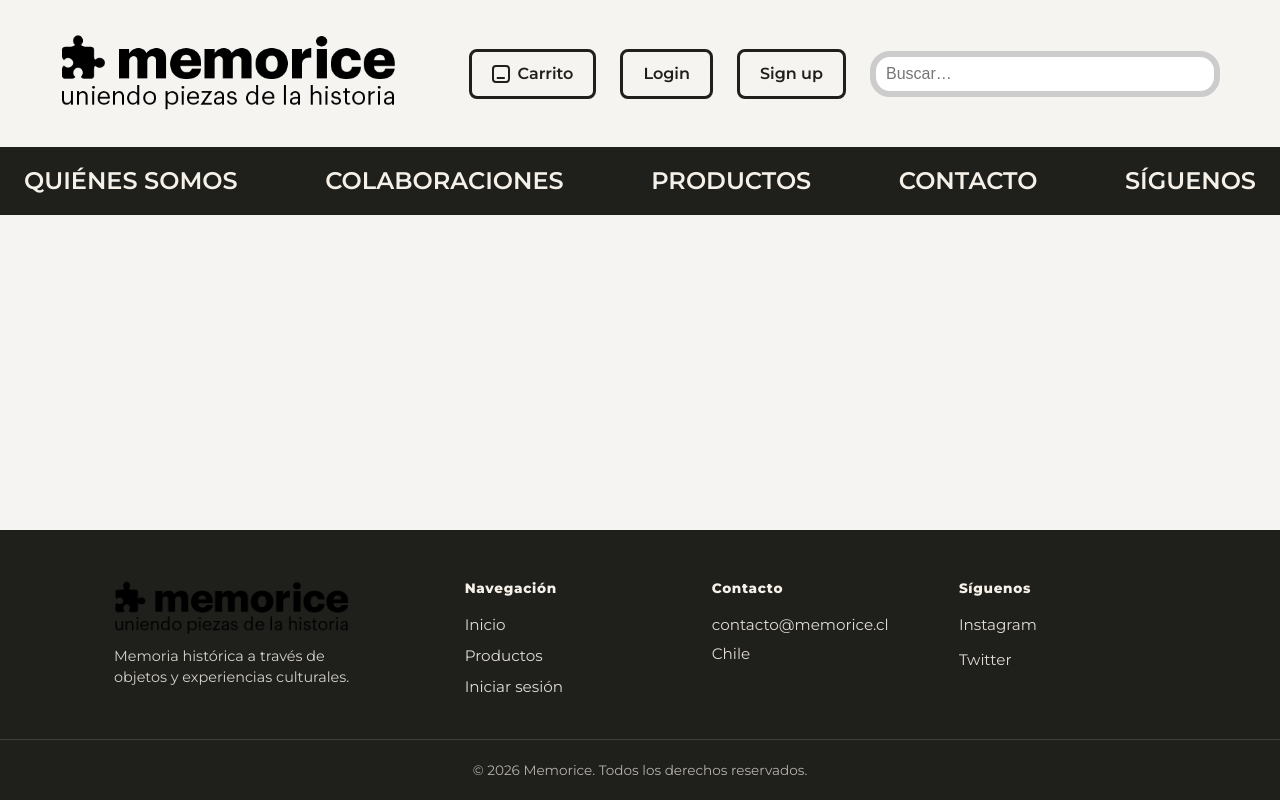
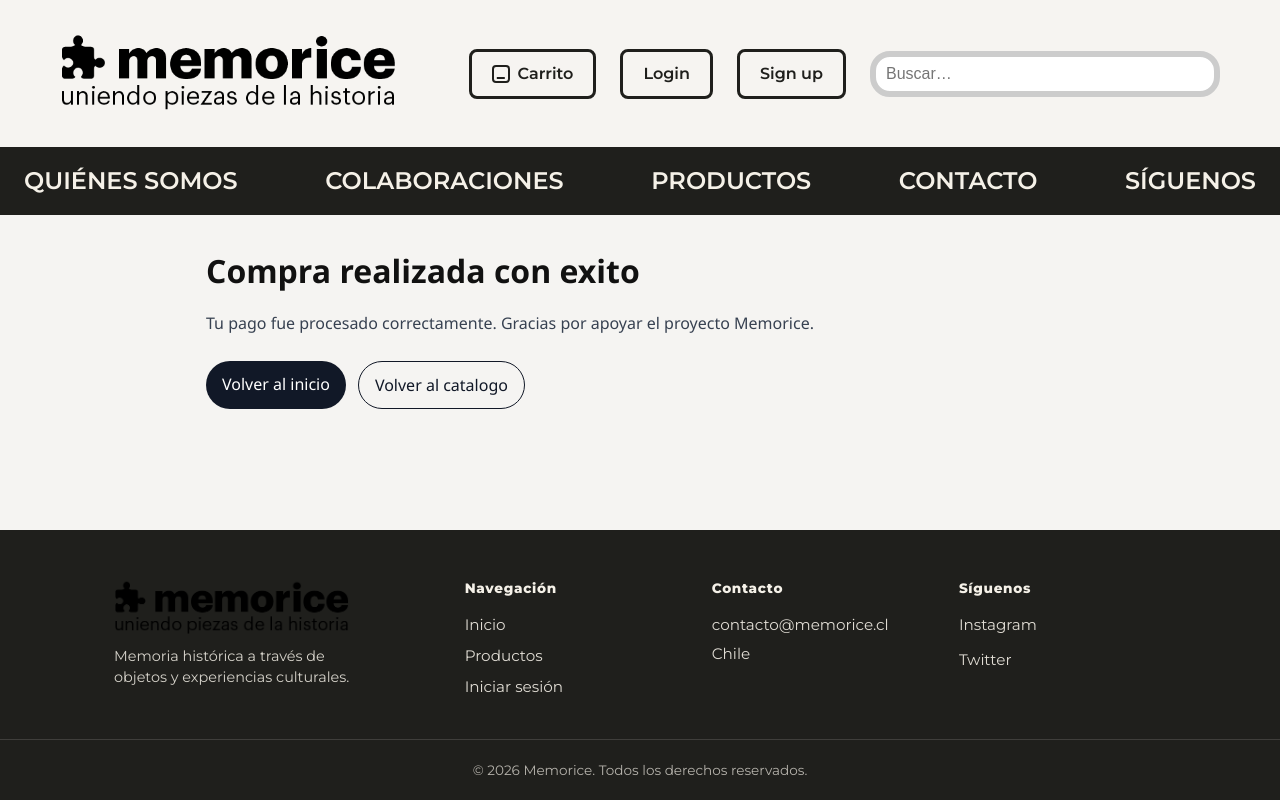
Before and after one commit to CamiloHache/Proyecto7ecommerce, a React (Vite) app in the folder client/: page /success in a window 1280 px wide. Built offline with nearby package versions, Linux system fonts and the light colour scheme; no server answers.

Commit message:
Fase 4: Configuración redirecciónes de pago y limpieza carrito post compra

```diff
--- a/client/src/App.jsx
+++ b/client/src/App.jsx
@@ -9,6 +9,7 @@
 import Login from "./pages/Login";
 import Signup from "./pages/Signup";
 import Perfil from "./pages/Perfil";
+import Success from "./pages/Success";
 import { UserContext } from "./context/userContext";
 import "./App.css";
 
@@ -33,6 +34,7 @@
             <Route path="/productos" element={<Products />} />
             <Route path="/productos/:id" element={<ProductDetail />} />
             <Route path="/cart" element={<Cart />} />
+            <Route path="/success" element={<Success />} />
             <Route path="/login" element={<Login />} />
             <Route path="/signup" element={<Signup />} />
             <Route
--- a/client/src/context/cartContext.jsx
+++ b/client/src/context/cartContext.jsx
@@ -1,5 +1,5 @@
 /* eslint-disable react-refresh/only-export-components */
-import { createContext, useState } from "react";
+import { createContext, useCallback, useState } from "react";
 
 export const CartContext = createContext();
 
@@ -22,13 +22,19 @@
     setCart(cart.filter((item) => item._id !== productId));
   };
 
+  const clearCart = useCallback(() => {
+    setCart([]);
+  }, []);
+
   const totalPrice = cart.reduce(
     (acc, item) => acc + ((item.precio || 0) * (item.quantity || 1)),
     0
   );
 
   return (
-    <CartContext.Provider value={{ cart, addToCart, removeFromCart, totalPrice }}>
+    <CartContext.Provider
+      value={{ cart, addToCart, removeFromCart, clearCart, totalPrice }}
+    >
       {children}
     </CartContext.Provider>
   );
--- a/client/src/pages/Cart.jsx
+++ b/client/src/pages/Cart.jsx
@@ -2,7 +2,6 @@
 import { CartContext } from "../context/cartContext";
 import { UserContext } from "../context/userContext";
 import { Link, useNavigate } from "react-router-dom";
-import { loadStripe } from "@stripe/stripe-js";
 import axios from "axios";
 import "./Cart.css";
 
@@ -17,18 +16,10 @@
     () => import.meta.env.VITE_API_URL || "http://localhost:4000",
     []
   );
-  const stripePublicKey = import.meta.env.VITE_STRIPE_PUBLIC_KEY;
 
   const handleCheckout = async () => {
     if (!token) {
       navigate("/login");
-      return;
-    }
-
-    if (!stripePublicKey) {
-      setCheckoutError(
-        "Falta configurar VITE_STRIPE_PUBLIC_KEY en el frontend."
-      );
       return;
     }
 
@@ -55,29 +46,22 @@
         }
       );
 
-      const stripe = await loadStripe(stripePublicKey);
-
-      if (!stripe) {
-        setCheckoutError(
-          "No fue posible inicializar Stripe. Revisa la clave pública."
-        );
+      const checkoutUrl = res.data?.url;
+      if (!checkoutUrl) {
+        setCheckoutError("No se recibió la URL de checkout desde el backend.");
         return;
       }
 
-      const sessionId = res.data?.id;
-      if (!sessionId) {
-        setCheckoutError("No se recibió session.id desde el backend.");
-        return;
-      }
+      window.location.assign(checkoutUrl);
+    } catch (error) {
+      const status = error.response?.status;
+      const backendMsg = error.response?.data?.msg || error.response?.data?.error;
+      const networkMsg = error.message;
 
-      const { error } = await stripe.redirectToCheckout({ sessionId });
-      if (error) {
-        setCheckoutError(error.message || "No fue posible redirigir a Stripe.");
-      }
-    } catch (error) {
       setCheckoutError(
-        error.response?.data?.msg ||
-          error.response?.data?.error ||
+        backendMsg ||
+          (status ? `Error ${status} al iniciar checkout.` : null) ||
+          networkMsg ||
           "Error al iniciar el checkout."
       );
     } finally {
--- /dev/null
+++ b/client/src/pages/Success.jsx
@@ -0,0 +1,52 @@
+import { useContext, useEffect } from "react";
+import { Link } from "react-router-dom";
+import { CartContext } from "../context/cartContext";
+
+const Success = () => {
+  const { clearCart } = useContext(CartContext);
+
+  useEffect(() => {
+    clearCart();
+  }, [clearCart]);
+
+  return (
+    <section style={{ padding: "2rem 1rem", maxWidth: "900px", margin: "0 auto" }}>
+      <h1 style={{ fontSize: "2rem", marginBottom: "1rem" }}>
+        Compra realizada con exito
+      </h1>
+      <p style={{ color: "#374151", marginBottom: "1.5rem", lineHeight: 1.6 }}>
+        Tu pago fue procesado correctamente. Gracias por apoyar el proyecto Memorice.
+      </p>
+
+      <div style={{ display: "flex", gap: "0.75rem", flexWrap: "wrap" }}>
+        <Link
+          to="/"
+          style={{
+            backgroundColor: "#111827",
+            color: "#fff",
+            borderRadius: "999px",
+            padding: "0.7rem 1rem",
+            textDecoration: "none",
+          }}
+        >
+          Volver al inicio
+        </Link>
+
+        <Link
+          to="/productos"
+          style={{
+            border: "1px solid #111827",
+            color: "#111827",
+            borderRadius: "999px",
+            padding: "0.7rem 1rem",
+            textDecoration: "none",
+          }}
+        >
+          Volver al catalogo
+        </Link>
+      </div>
+    </section>
+  );
+};
+
+export default Success;
```
Also changed, not shown: 1 other file (tests, documents, lock files or other folders).
